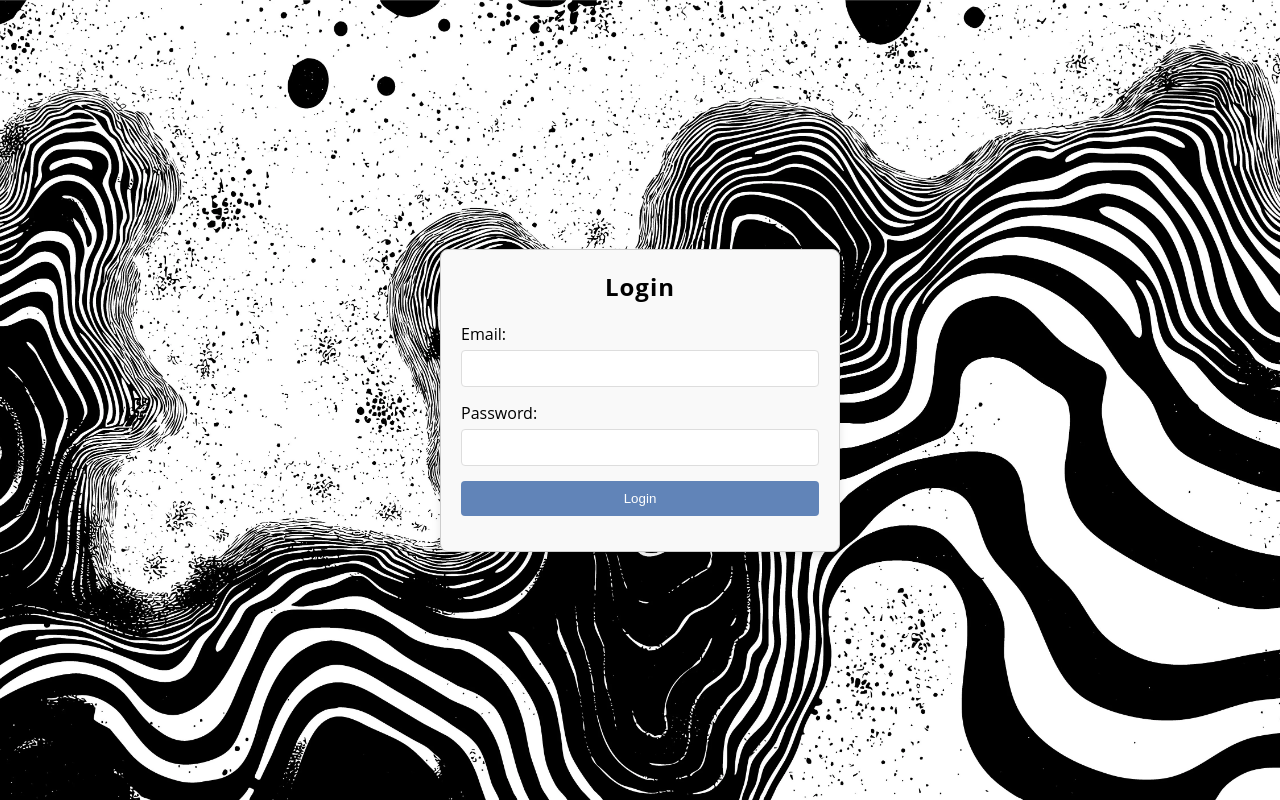
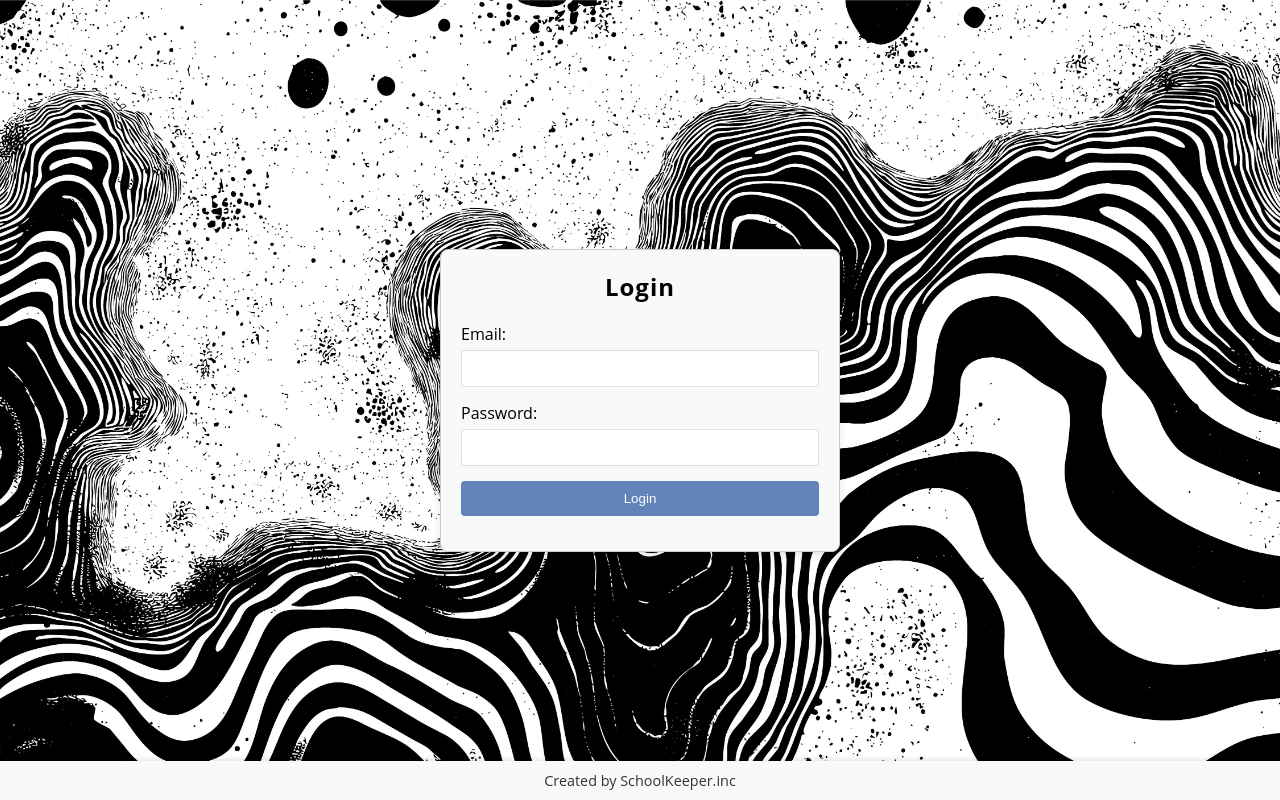
Before and after one commit to KebabMumsare/Schoolkeeper, a Vue app in the folder SchoolKeeper/: page / in a window 1280 px wide. Built offline with nearby package versions, Linux system fonts and the light colour scheme.

Commit message:
Added footer (kan tas bort om ni inte gilalr den)

```diff
--- /dev/null
+++ b/SchoolKeeper/src/components/Footer.vue
@@ -0,0 +1,26 @@
+<template>
+  <footer class="footer">
+    <p>Created by SchoolKeeper.inc</p>
+  </footer>
+</template>
+
+<script>
+export default {
+  name: 'Footer'
+}
+</script>
+
+<style scoped>
+.footer {
+  position: fixed;
+  left: 0;
+  bottom: 0;
+  width: 100%;
+  background-color: #f8f9fa;
+  color: #333;
+  text-align: center;
+  padding: 10px 0;
+  font-size: 0.9rem;
+  box-shadow: 0 -2px 5px rgba(0,0,0,0.1);
+}
+</style>
--- a/SchoolKeeper/src/views/Filer.vue
+++ b/SchoolKeeper/src/views/Filer.vue
@@ -3,11 +3,13 @@ import axios from 'axios';
 import NavBar from '@/components/Nav-Bar.vue';
 import { useStorage } from "@vueuse/core";
 import { useRouter } from 'vue-router'
+import Footer from '@/components/Footer.vue'
 
 export default {
   name: 'filer',
   components: {
     NavBar,
+    Footer,
   },
   data() {
     return {
@@ -216,6 +218,7 @@ export default {
       </div>
     </div>
   </div>
+  <Footer />
 </template>
 
 <style scoped>
--- a/SchoolKeeper/src/views/HomeView.vue
+++ b/SchoolKeeper/src/views/HomeView.vue
@@ -2,6 +2,7 @@
 import axios from 'axios';
 import { useStorage } from '@vueuse/core';
 import { errorMessages } from 'vue/compiler-sfc';
+import Footer from '@/components/Footer.vue';
 const currentUser = useStorage('currentUser', {})
 
 export default {
@@ -34,6 +35,9 @@ export default {
       }
     }
   },
+  components: {
+    Footer,
+  },
 };
 </script>
 
@@ -64,6 +68,7 @@ export default {
       </div>
     </div>
   </main>
+  <Footer />
 </template>
 
 <style scoped>
--- a/SchoolKeeper/src/views/Personal.vue
+++ b/SchoolKeeper/src/views/Personal.vue
@@ -45,6 +45,7 @@
           </table>
         </div>
     </main>
+    <Footer />
 </template>
 
 <style scoped>
@@ -81,11 +82,13 @@ main {
 import NavBar from "@/components/Nav-Bar.vue";
 import axios from "axios";
 import { useStorage } from "@vueuse/core";
+import Footer from "@/components/Footer.vue";
 
 export default {
     name: 'Personal',
     components: {
         NavBar,
+        Footer,
     },
     data() {
         return {
--- a/SchoolKeeper/src/views/start.vue
+++ b/SchoolKeeper/src/views/start.vue
@@ -71,6 +71,7 @@
         </div>
         <button v-if="currentUser.access === 'Admin'" type="submit">Edit</button>
     </main>
+    <Footer />
 </template>
 
 <style scoped>
@@ -304,11 +305,13 @@ button {
 import NavBar from "@/components/Nav-Bar.vue";
 import axios from "axios";
 import { useStorage } from "@vueuse/core";  // Named import
+import Footer from "@/components/Footer.vue";
 
 export default {
     name: 'Start',
     components: {
         NavBar,
+        Footer,
     },
     data() {
         return {
```
